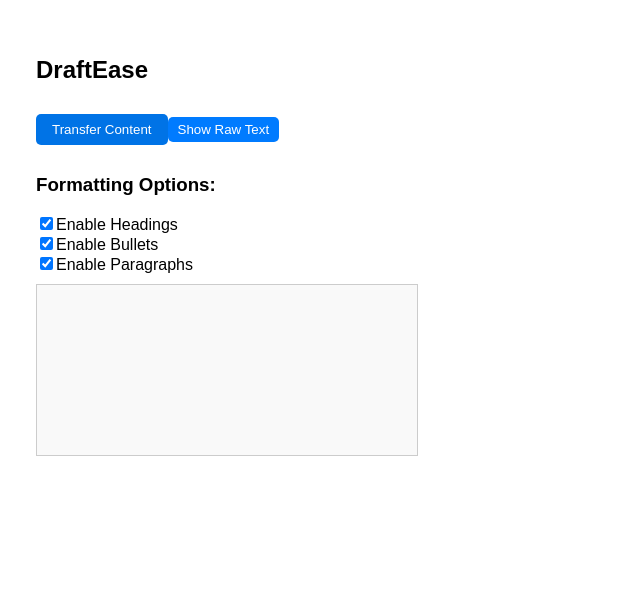
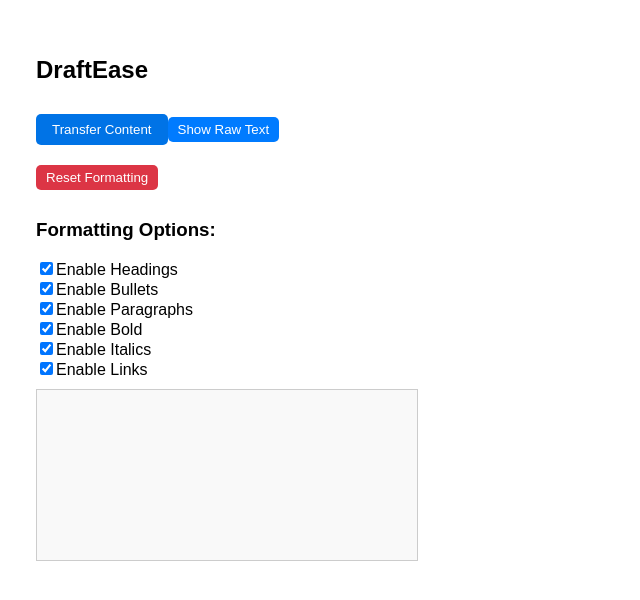
Before and after one commit to James-spiff/DraftEase, a React (Vite) app: page / in a window 1280 px wide. Shown: the top 600 px of the page, without its empty margins (0-640 px from the left). Built offline with nearby package versions, Linux system fonts and the light colour scheme.

Commit message:
Added additional formatting options

```diff
--- a/src/components/PopupComponent.tsx
+++ b/src/components/PopupComponent.tsx
@@ -11,8 +11,24 @@ function PopupComponent() {
           enableHeadings: true,
           enableBullets: true,
           enableParagraphs: true,
+          enableBold: true,
+          enableItalics: true,
+          enableLinks: true,
         }; //If no settings are saved, default settings are applied
   });
+
+  //Would be used with a button to reset to default settings whenever the user clicks
+  const resetToDefaults = () => {
+    const defaultSettings = {
+      enableHeadings: true,
+      enableBullets: true,
+      enableParagraphs: true,
+      enableBold: true,
+      enableItalics: true,
+      enableLinks: true,
+    };
+    setSettings(defaultSettings);
+  };
 
   const [clipboardContent, setClipboardContent] = useState('');
   const [formattedContent, setFormattedContent] = useState('');
@@ -49,6 +65,25 @@ function PopupComponent() {
   const formatContent = (text: string) => {
     const lines = text.split('\n');
     return lines.map((line: string) => {
+
+        //links
+        if (settings.enableLinks) {
+          const linkRegex = /\[(.*?)\]\((.*?)\)/g;
+          line = line.replace(linkRegex, '<a href="$2">$1</a>');
+        }
+
+        //bold
+        if (settings.enableBold) {
+          const boldRegex = /\*\*(.*?)\*\*/g;
+          line = line.replace(boldRegex, '<b>$1</b>');
+        }
+
+        //italics
+        if (settings.enableItalics) {
+          const italicsRegex = /\*(.*?)\*/g;
+          line = line.replace(italicsRegex, '<i>$1</i>');
+        }
+
         if (settings.enableHeadings && line.startsWith('# ')) {
             return `<h1>${line.slice(2)}</h1>`; //Heading 1
         } else if (settings.enableHeadings && line.startsWith('## ')) {
@@ -98,6 +133,20 @@ function PopupComponent() {
       >
         {showFormatted ? 'Show Raw Text' : 'Show Formatted View'}
       </button>
+      <br />
+      <button
+        onClick={resetToDefaults}
+        style={{
+          margin: '10px 0',
+          padding: '5px 10px',
+          backgroundColor: '#dc3545',
+          color: 'white',
+          border: 'none',
+          cursor: 'pointer',
+        }}
+      >
+        Reset Formatting
+      </button>
       <div>
         <h3>Formatting Options:</h3>
         <label>
@@ -125,6 +174,33 @@ function PopupComponent() {
                 onChange={(e) => updateSettings('enableParagraphs', e.target.checked)}
             />
             Enable Paragraphs
+        </label>
+        <br />
+        <label>
+          <input
+            type="checkbox"
+            checked={settings.enableBold}
+            onChange={(e) => updateSettings('enableBold', e.target.checked)}
+          />
+          Enable Bold
+        </label>
+        <br />
+        <label>
+          <input
+            type="checkbox"
+            checked={settings.enableItalics}
+            onChange={(e) => updateSettings('enableItalics', e.target.checked)}
+          />
+          Enable Italics
+        </label>
+        <br />
+        <label>
+          <input
+            type="checkbox"
+            checked={settings.enableLinks}
+            onChange={(e) => updateSettings('enableLinks', e.target.checked)}
+          />
+          Enable Links
         </label>
       </div>
       {showFormatted ? (
```
